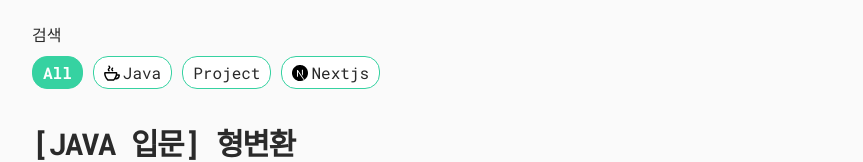
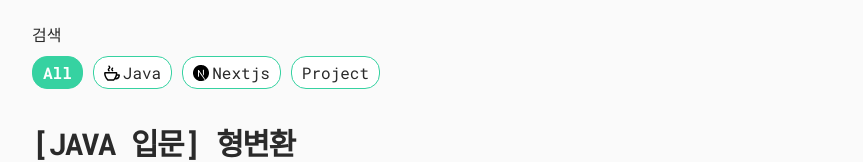
Before and after one commit to nahyukk/mag-devlog, a Next.js app: page /STUDY in a window 1280 px wide. Shown: the part 168-330 px from the top of the page, without its empty margins (213-1076 px from the left). Built offline with nearby package versions, Linux system fonts and the light colour scheme.

Commit message:
💄Study - added alphabetic sorting to filter

```diff
--- a/app/STUDY/page.jsx
+++ b/app/STUDY/page.jsx
@@ -26,7 +26,12 @@ const dummyPosts = [
 ];
 
 const Study = () => {
-	const filters = ["All", ...new Set(dummyPosts.flatMap((post) => post.filter))];
+	const filters = [
+		"All",
+		...[...new Set(dummyPosts.flatMap((post) => post.filter))].sort((a, b) =>
+			a.localeCompare(b)
+		),
+	];
 
 	return (
 		<div className={styles.mainBody}>
```
